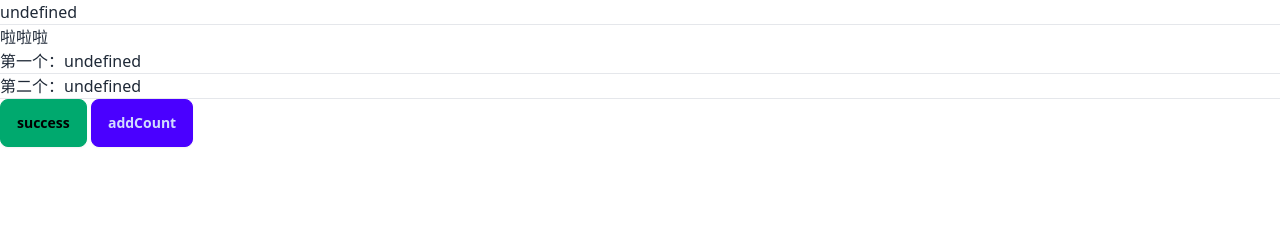
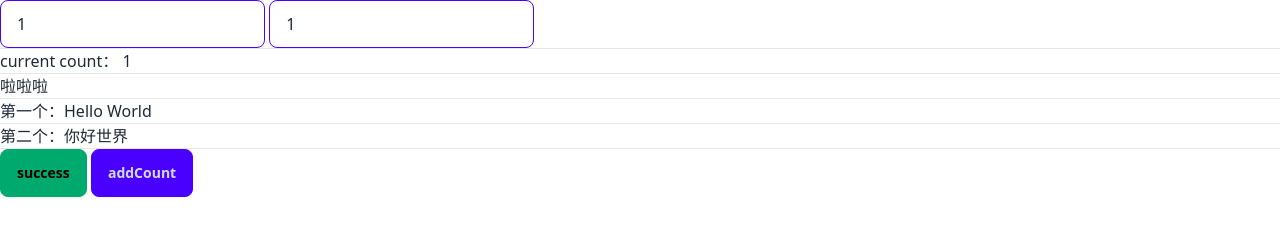
Before and after one commit to zhangwh754/djdg626-monorepo, a website with bundled scripts: page pages/index.html in a window 1280 px wide. Both pictures are taken after a click on the button "addCount". Built offline with nearby package versions, Linux system fonts and the light colour scheme.

Commit message:
feat: vue-mvvm应用观察订阅者模式实现双向绑定
- 模板编译新增订阅者，并调用一次get方法
- 触发响应式数据get方法，添加订阅者到观察者内
- 数据set新值时触发观察者notify方法。

```diff
--- a/packages/02-vue-mvvm/package.json
+++ b/packages/02-vue-mvvm/package.json
@@ -1,6 +1,6 @@
 {
   "name": "@djdg626/vue-mvvm",
-  "version": "0.0.6",
+  "version": "0.0.7",
   "description": "",
   "keywords": [],
   "license": "MIT",
--- a/packages/02-vue-mvvm/src/Compiler.ts
+++ b/packages/02-vue-mvvm/src/Compiler.ts
@@ -1,7 +1,23 @@
+import { Sub } from './Sub'
+
 const directive = (function () {
   return {
     'v-text': function (node: HTMLElement, value: any) {
       node.textContent = value
+    },
+    'v-model': function (node: HTMLElement, key: string, data: Object) {
+      ;(node as any).value = data[key as keyof typeof data]
+
+      node.addEventListener('input', ((event:Event) => {
+        event.preventDefault()
+        const newValue = (event.target as HTMLInputElement).value
+
+        data[key as keyof typeof data] = newValue as any
+      }))
+
+      new Sub(data, key, (newValue: any) => {
+        ;(node as any).value = newValue
+      })
     },
   }
 })()
@@ -44,6 +60,10 @@ export class Compiler {
         const newName = name.join('')
 
         node.setAttribute(newName, this.data[attribute.value])
+
+        new Sub(this.data, attribute.value, (newValue: any) => {
+          node.setAttribute(newName, newValue)
+        })
       } else if (attribute.name.startsWith('@')) {
         const newName = name.join('')
 
@@ -53,7 +73,7 @@ export class Compiler {
       }
 
       if (attribute.name.startsWith('v-')) {
-        directive[attribute.name as keyof typeof directive]?.(node, attribute.value)
+        directive[attribute.name as keyof typeof directive]?.(node, attribute.value, this.data)
       }
     })
   }
@@ -61,13 +81,18 @@ export class Compiler {
   compileTextNode(node: ChildNode) {
     const regExp = /\{\{(.+?)\}\}/g
 
+    const rawTextContent = node.textContent
     const matchResult = node.textContent?.match(regExp)
 
     if (matchResult) {
       matchResult.forEach(mustache => {
-        const key = regExp.exec(node.textContent!)?.[1]!
+        const key = regExp.exec(node.textContent!)?.[1].trim()!
 
         node.textContent = node.textContent?.replace(mustache, this.data[key])!
+
+        new Sub(this.data, key, (newValue: any) => {
+          node.textContent = rawTextContent?.replace(mustache, newValue)!
+        })
       })
     }
   }
--- /dev/null
+++ b/packages/02-vue-mvvm/src/Deps.ts
@@ -0,0 +1,28 @@
+import { Sub } from './Sub'
+
+type ISub = {
+  update: Function
+  [key: string]: any
+}
+
+export class Deps {
+  deps: ISub[]
+
+  constructor() {
+    this.deps = []
+  }
+
+  addSubs(sub: ISub) {
+    if (sub && typeof sub.update === 'function') {
+      this.deps.push(sub)
+    }
+  }
+
+  notify(newValue: any) {
+    this.deps.forEach(dep => {
+      dep.update(newValue)
+    })
+  }
+
+  static target: null | Sub
+}
--- a/packages/02-vue-mvvm/src/Observers.ts
+++ b/packages/02-vue-mvvm/src/Observers.ts
@@ -1,3 +1,5 @@
+import { Deps } from './Deps'
+
 export class Observers {
   constructor(data: Object) {
     this.walk(data)
@@ -16,19 +18,20 @@ export class Observers {
   }
 
   defineReactive(data: Object, key: string, value: any) {
+    const deps = new Deps()
+
     Object.defineProperty(data, key, {
       configurable: true,
       enumerable: true,
       get() {
-        // console.log('get..', key)
+        Deps.target && deps.addSubs(Deps.target)
 
         return value
       },
       set(newValue) {
-        // console.log('set..')
+        value = newValue
 
-        value = newValue
-        // data[key as keyof typeof data] = newValue
+        deps.notify(newValue)
       },
     })
   }
--- /dev/null
+++ b/packages/02-vue-mvvm/src/Sub.ts
@@ -0,0 +1,23 @@
+import { Deps } from './Deps'
+
+export class Sub {
+  callback: Function
+  oldValue: any
+
+  constructor(data: Object, key: String, callback: Function) {
+    this.callback = callback
+
+    // 把自身指向Deps.target
+    Deps.target = this
+
+    // 读取一次自身触发get，添加到Deps的subs内
+    data[key as keyof typeof data]
+
+    // 避免重复添加
+    Deps.target = null
+  }
+
+  update(newValue: any) {
+    this.callback(newValue)
+  }
+}
--- a/pages/index.html
+++ b/pages/index.html
@@ -16,10 +16,15 @@
   </div> -->
 
   <div id="app">
-    <input type="text" :value="count">
+    <input class="input input-border input-primary" type="text" :value="count">
+    <input class="input input-border input-primary" type="text" v-model="count">
+    <hr />
+
+    <div>current count： {{   count}}</div>
     <hr />
 
     <div v-text="啦啦啦">被覆盖</div>
+    <hr />
 
     <p>
       第一个：{{msg}}
--- a/pages/main.js
+++ b/pages/main.js
@@ -3,9 +3,9 @@ import { Mvvm } from '@djdg626/vue-mvvm'
 const vm = new Mvvm({
   el: '#app',
   data: {
-    // msg: 'Hello World',
-    // msg2: '你好世界',
-    // count: 0,
+    msg: 'Hello World',
+    msg2: '你好世界',
+    count: 0,
 
     obj: {
       a: 1,
@@ -17,7 +17,8 @@ const vm = new Mvvm({
   },
   methods: {
     sayHi() {
-      console.log('this.msg', this.msg)
+      const res = this.msg === 'Hello World' ? '你好世界' : 'Hello World'
+      this.msg = res
     },
 
     addCount() {
@@ -28,7 +29,6 @@ const vm = new Mvvm({
   },
 })
 
-// console.log(vm.msg)
-console.log(vm.obj.b.c)
-vm.obj.b.c = 100
-console.log(vm.obj.b.c)
+// console.log(vm.obj.b.c)
+// vm.obj.b.c = 100
+// console.log(vm.obj.b.c)
```
Also changed, not shown: packages/02-vue-mvvm/README.md.
